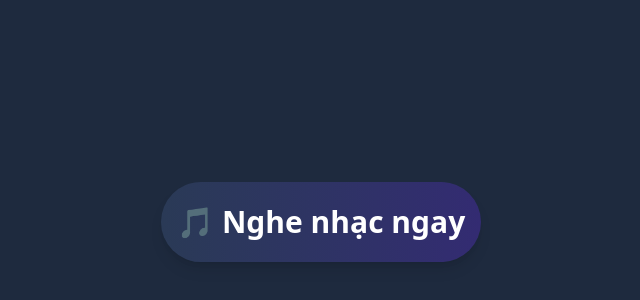
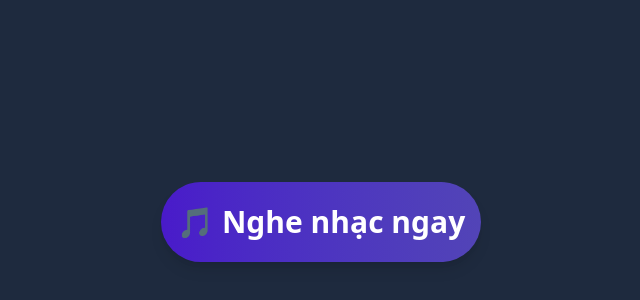
Before and after one commit to kaing615/Music-4-Life, a React (Vite) app: page /login in a window 1280 px wide. Shown: the part 178-478 px from the top of the page, without its empty margins (319-959 px from the left). Built offline with nearby package versions, Linux system fonts and the light colour scheme.

Commit message:
fix color login

```diff
--- a/src/screens/auth/login.jsx
+++ b/src/screens/auth/login.jsx
@@ -15,7 +15,7 @@ export default function Login() {
     <div className="bg-[#1E2A3E] h-[100vh] w-[100vw] flex flex-col items-center justify-center overflow-hidden">
       <button
         onClick={handleLogin}
-        className="w-[320px] h-[80px] text-center bg-gradient-to-r from-[#2a3a56] to-[#332b72] text-white text-3xl font-bold rounded-full shadow-lg transition-transform transform hover:scale-110 hover:shadow-2xl active:scale-95 cursor-pointer"
+        className="w-[320px] h-[80px] text-center bg-gradient-to-r from-[#491aca] to-[#5244b7] text-white text-3xl font-bold rounded-full shadow-lg transition-transform transform hover:scale-110 hover:shadow-2xl active:scale-95 cursor-pointer"
       >
         🎵 Nghe nhạc ngay
       </button>
```
